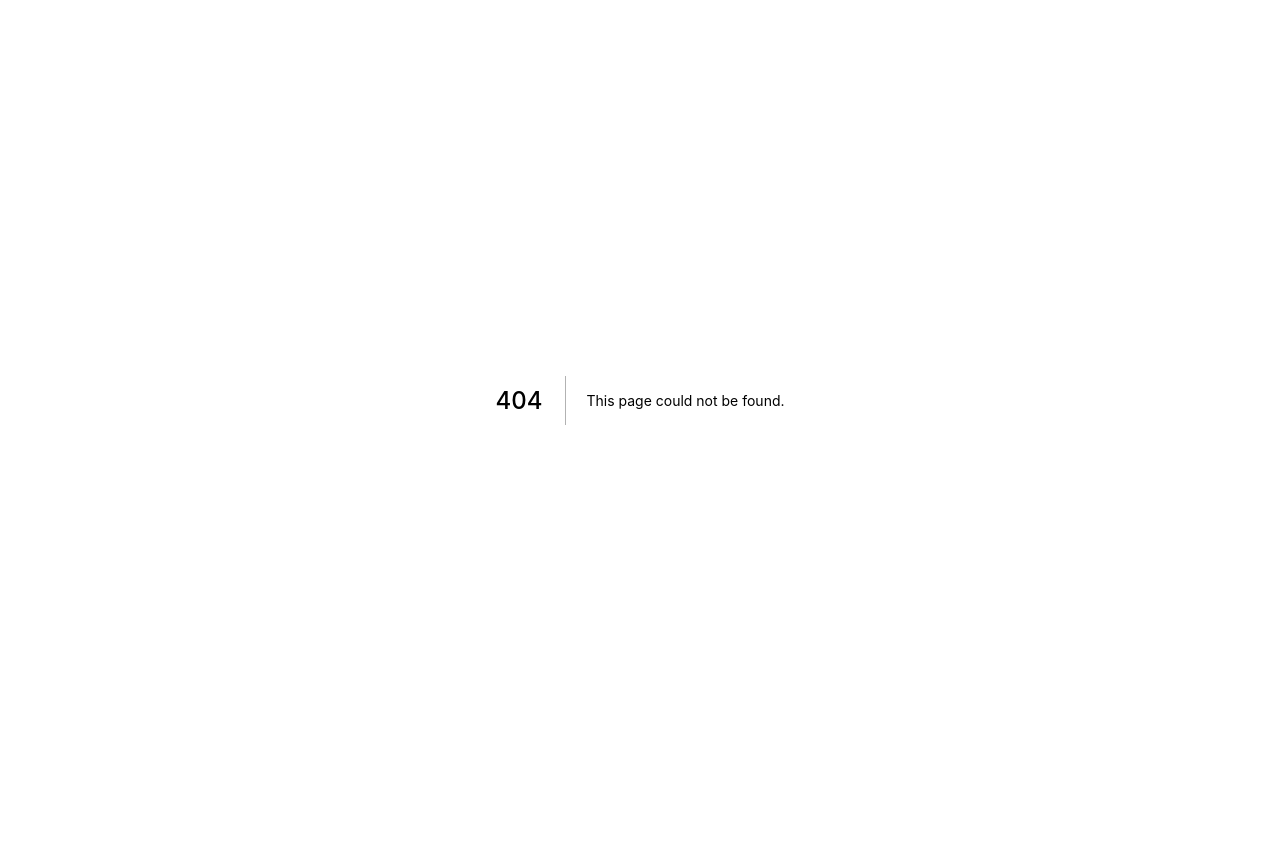
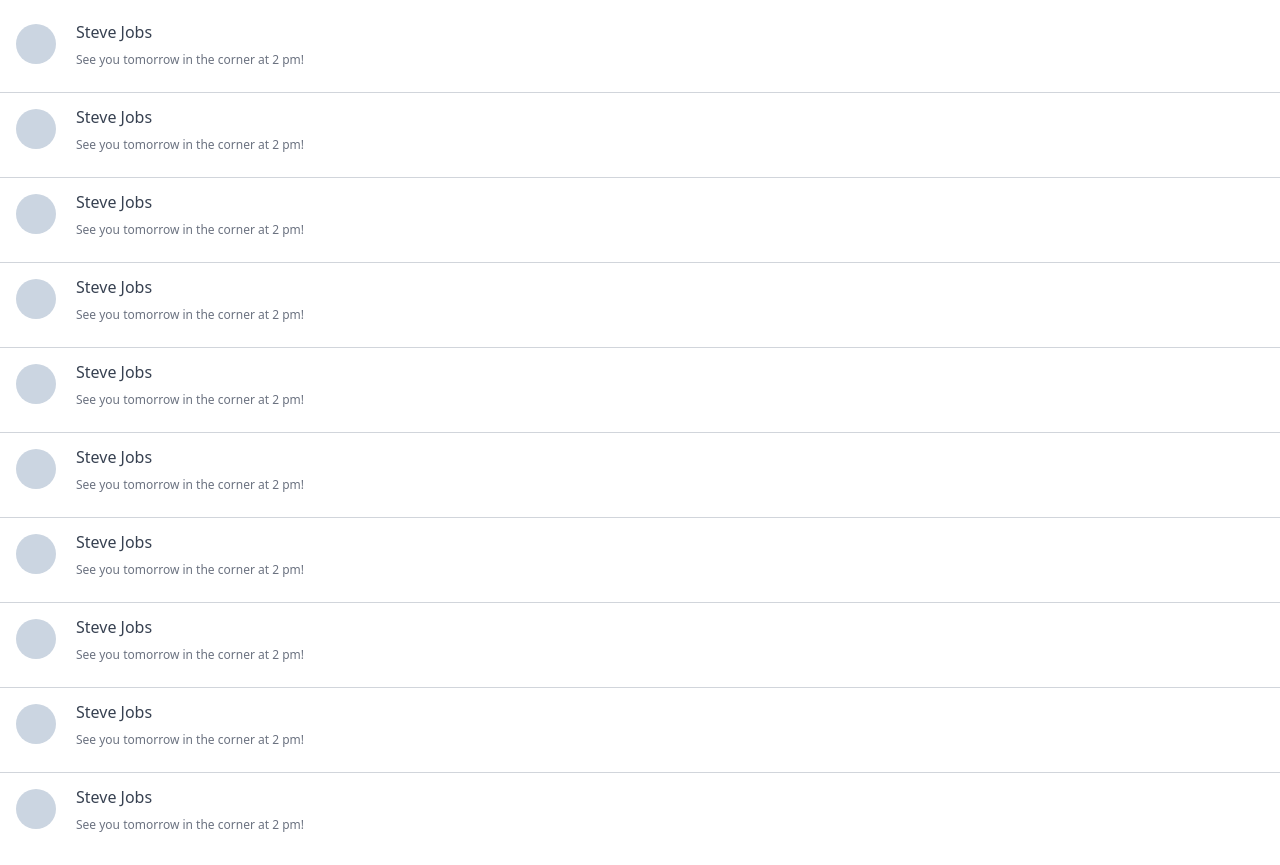
Before and after one commit to alisha0815/e-market-clone, a Next.js app: page /chats in a window 1280 px wide. Before the commit this address had no page. Before the commit the page ends 800 px from the top, so only its background shows below. Built offline with nearby package versions, Linux system fonts and the light colour scheme.

Commit message:
chats ui

```diff
--- /dev/null
+++ b/pages/chats.tsx
@@ -0,0 +1,26 @@
+import { NextPage } from "next";
+import React from "react";
+
+const Chats: NextPage = () => {
+  return (
+    //   divide-y (bordern bottom except for the last)
+    <div className="py-2 divide-y-[1px] divide-gray-300 ">
+      {[...Array(10)].map((_, i) => (
+        <div
+          key={i}
+          className="px-4 flex mb-3 items-center space-x-5 py-3  cursor-pointer"
+        >
+          <div className="w-10 h-10 rounded-full bg-slate-300" />
+          <div>
+            <p className="text-gray-700 mb-2">Steve Jobs</p>
+            <p className="text-xs font-sm text-gray-500">
+              See you tomorrow in the corner at 2 pm!
+            </p>
+          </div>
+        </div>
+      ))}
+    </div>
+  );
+};
+
+export default Chats;
```
